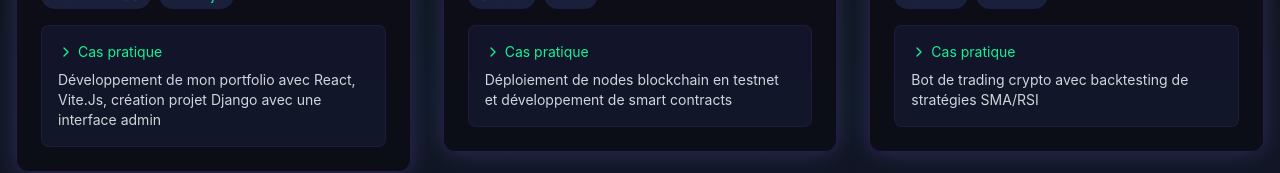
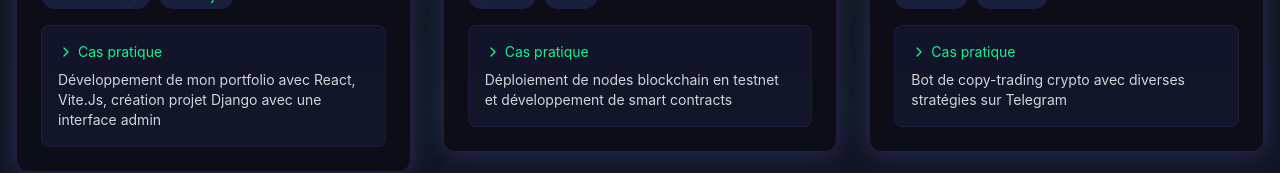
Before and after one commit to gelsoninho/portfolio, a React (Vite) app: page / in a window 1280 px wide. Shown: the part 2566-2739 px from the top of the page. Built offline with nearby package versions, Linux system fonts and the light colour scheme.

Commit message:
Update Expertise.tsx

```diff
--- a/src/components/Expertise.tsx
+++ b/src/components/Expertise.tsx
@@ -87,7 +87,7 @@ export const Expertise = () => {
       title: "Automatisation",
       description: "Création de bots et scripts d'automatisation intelligents",
       skills: ["Python", "Selenium", "BeautifulSoup", "FastAPI", "Docker"],
-      caseStudy: "Bot de trading crypto avec backtesting de stratégies SMA/RSI"
+      caseStudy: "Bot de copy-trading crypto avec diverses stratégies sur Telegram"
     }
   ];
 
```
